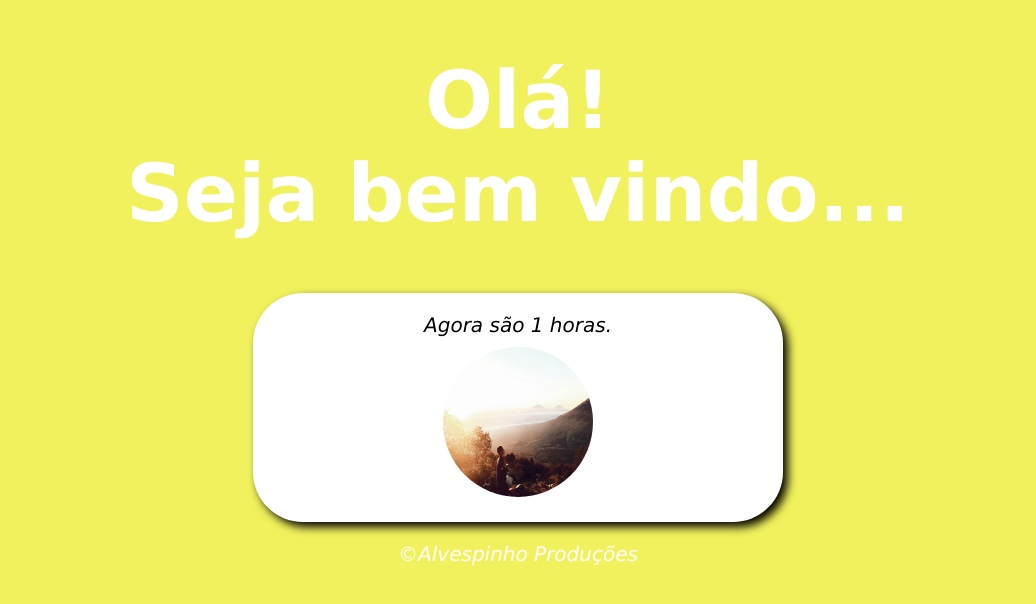
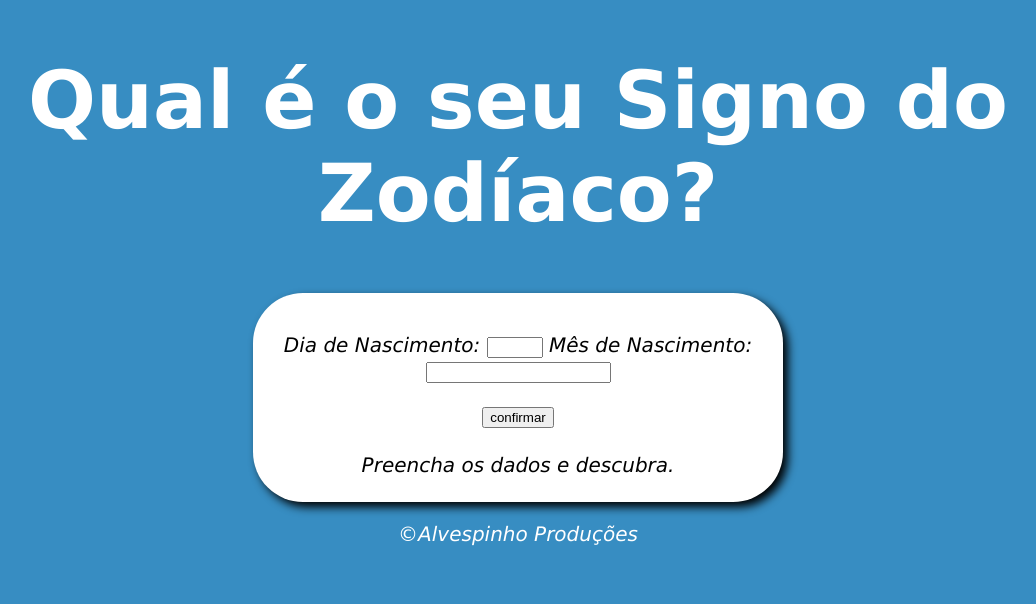
Before and after one commit to alvespinho/infinity, a plain HTML site: page index.html in a window 1280 px wide. Shown: the whole page, without its empty margins (122-1158 px from the left). Drawn offline with Linux system fonts and the light colour scheme.

Commit message:
Update index.html

```diff
--- a/index.html
+++ b/index.html
@@ -3,21 +3,27 @@
 <head>
     <meta charset="UTF-8">
     <meta name="viewport" content="width=device-width, initial-scale=1.0">
-    <title>Hora do Dia!</title>
+    <title>Signo do Zodíaco</title>
     <link rel="stylesheet" href="estilo.css">
 </head>
 <body onload="carregar()">
     <header>
         <h1>
-            Olá!<br>Seja bem vindo...
+            Qual é o seu Signo do Zodíaco?
         </h1>
     </header>
     <section>
-        <div id = "msg">
-            Aqui vai aparecer a mensagem:
-        </div>
-        <div id = "foto">
-            <img id="imagem" src="morning_pic.png" alt="fotomanha">
+        <div>
+            <p>Dia de Nascimento:
+                <input type="number" name="txtdia" id="txtdia" min="1" max="31">
+               Mês de Nascimento:
+                <input type="number" name="txtmes" id="txtmes" min="1900">
+            </p>
+            <p>
+                <input type="button" value="confirmar" onclick="confirmar()">
+            </p>
+        <div id="res">
+            Preencha os dados e descubra.
         </div>
     </section>
 
```
